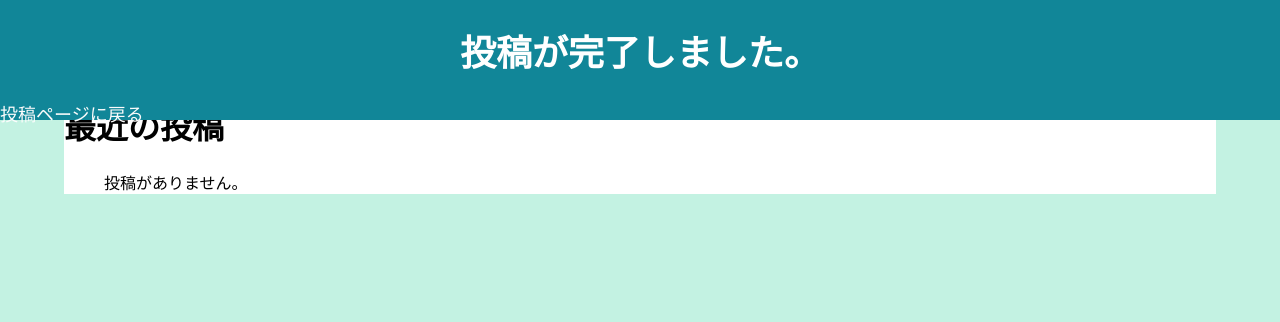
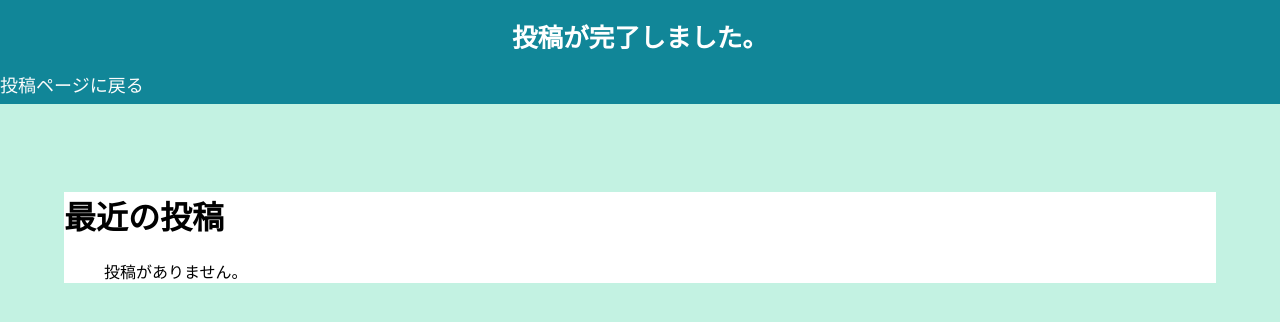
Before and after one commit to morison9517/HENRO-2024-dev-camp, a Django app: page /nikki/comp in a window 1280 px wide. Shown: the top 322 px of the page. Run offline with Django 5.2, Linux system fonts and the light colour scheme; data that the repository does not hold is empty.

Commit message:
change-comp.html

```diff
--- a/nikki/templates/nikki/comp.html
+++ b/nikki/templates/nikki/comp.html
@@ -12,7 +12,7 @@
         }
         .message {
             margin-bottom: 5px;
-            font-size: 18px;
+            font-size: 80%;
             color: #ffffff;
             text-align: center;
         }
@@ -27,7 +27,7 @@
         .link:hover{
             opacity: .5;
             background-position: bottom left;
-            background-size: 200px 5px;
+            background-size: 20% 5px;
         }
         .post {
             margin-bottom: 30px;
@@ -50,12 +50,12 @@
             left: 0;
             margin: 0;
             width: 100%;
-            height: 15%;
+            height: 13%;
             background: rgb(17, 134, 152);
             color: white;
         }
         #main{
-            margin-top: 8%;
+            margin-top: 15%;
             width: 90%;
             margin-left: 5%;
             background: white;
```
